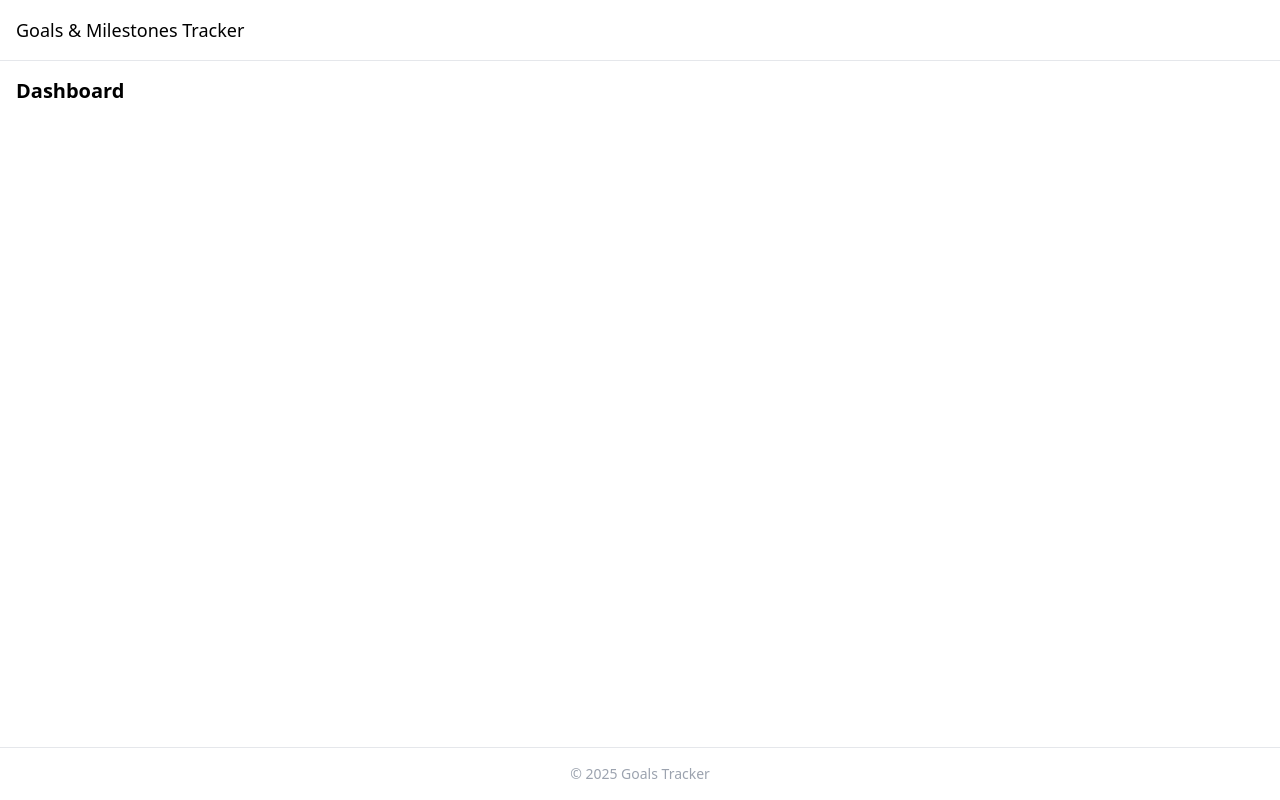
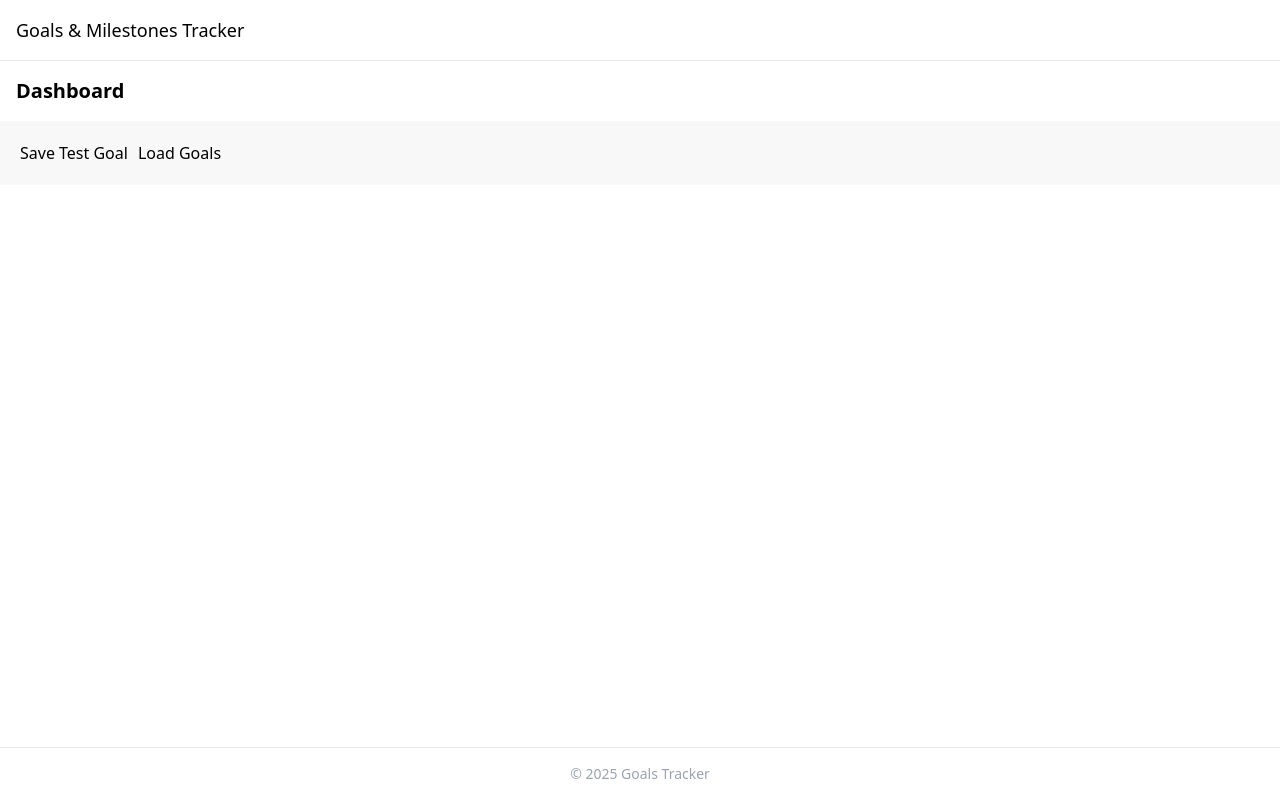
Before and after one commit to hridhu24/goals-milestones-tracker, a React (Vite) app: page / in a window 1280 px wide. Built offline with nearby package versions, Linux system fonts and the light colour scheme.

Commit message:
LocalStorage adapter + data model

```diff
--- a/src/App.jsx
+++ b/src/App.jsx
@@ -6,6 +6,9 @@ import Settings from "./pages/Settings";
 
 import Header from "./components/Header";
 import Footer from "./components/Footer";
+
+import { loadGoals, saveGoals } from "./utils/storage";
+
 
 export default function App() {
   return (
@@ -19,6 +22,37 @@ export default function App() {
           <Route path="/timeline" element={<TimelineView />} />
           <Route path="/settings" element={<Settings />} />
         </Routes>
+        <div style={{ padding: "20px", background: "#f8f8f8" }}>
+          <button onClick={() => {
+              saveGoals([
+                {
+                  id: "g1",
+                  title: "Test Goal",
+                  description: "Testing LocalStorage",
+                  category: "Work",
+                  color: "#FFC6C6",
+                  milestones: [],
+                  progress: 0,
+                },
+              ]);
+              alert("Saved to LocalStorage");
+            }}
+          >
+            Save Test Goal
+          </button>
+
+          <button
+            onClick={() => {
+              const goals = loadGoals();
+              console.log(goals);
+              alert("Check console (F12) → goals loaded");
+            }}
+            style={{ marginLeft: "10px" }}
+          >
+            Load Goals
+          </button>
+        </div>
+
       </main>
 
       <Footer />
--- /dev/null
+++ b/src/hooks/useLocalStorage.js
@@ -0,0 +1,19 @@
+import { useState, useEffect } from "react";
+
+export default function useLocalStorage(key, defaultValue) {
+  const [value, setValue] = useState(() => {
+    const saved = localStorage.getItem(key);
+    if (saved === null) return defaultValue;
+    try {
+      return JSON.parse(saved);
+    } catch {
+      return defaultValue;
+    }
+  });
+
+  useEffect(() => {
+    localStorage.setItem(key, JSON.stringify(value));
+  }, [key, value]);
+
+  return [value, setValue];
+}
--- /dev/null
+++ b/src/utils/storage.js
@@ -0,0 +1,69 @@
+/**
+ * @typedef {Object} Milestone
+ * @property {string} id
+ * @property {string} title
+ * @property {string} dueDate
+ * @property {boolean} completed
+ * @property {string} [notes]
+ */
+
+/**
+ * @typedef {Object} Goal
+ * @property {string} id
+ * @property {string} title
+ * @property {string} description
+ * @property {string} category
+ * @property {string} color
+ * @property {Milestone[]} milestones
+ * @property {number} progress
+ */
+
+
+const STORAGE_KEY = "goals_milestones_v1";
+
+/**
+ * Load goals from LocalStorage
+ * @returns {Goal[]}
+ */
+export function loadGoals() {
+  const data = localStorage.getItem(STORAGE_KEY);
+  if (!data) return [];
+
+  try {
+    return JSON.parse(data);
+  } catch (err) {
+    console.error("Error parsing stored goals:", err);
+    return [];
+  }
+}
+
+/**
+ * Save goals in LocalStorage
+ * @param {Goal[]} goals
+ */
+export function saveGoals(goals) {
+  localStorage.setItem(STORAGE_KEY, JSON.stringify(goals));
+}
+
+/**
+ * Export all data as downloadable JSON
+ */
+export function exportJSON() {
+  const data = loadGoals();
+  return JSON.stringify(data, null, 2);
+}
+
+/**
+ * Replace stored data with imported JSON
+ * @param {string} json
+ */
+export function importJSON(json) {
+  try {
+    const parsed = JSON.parse(json);
+    saveGoals(parsed);
+    return true;
+  } catch (err) {
+    console.error("Invalid JSON:", err);
+    return false;
+  }
+}
```
